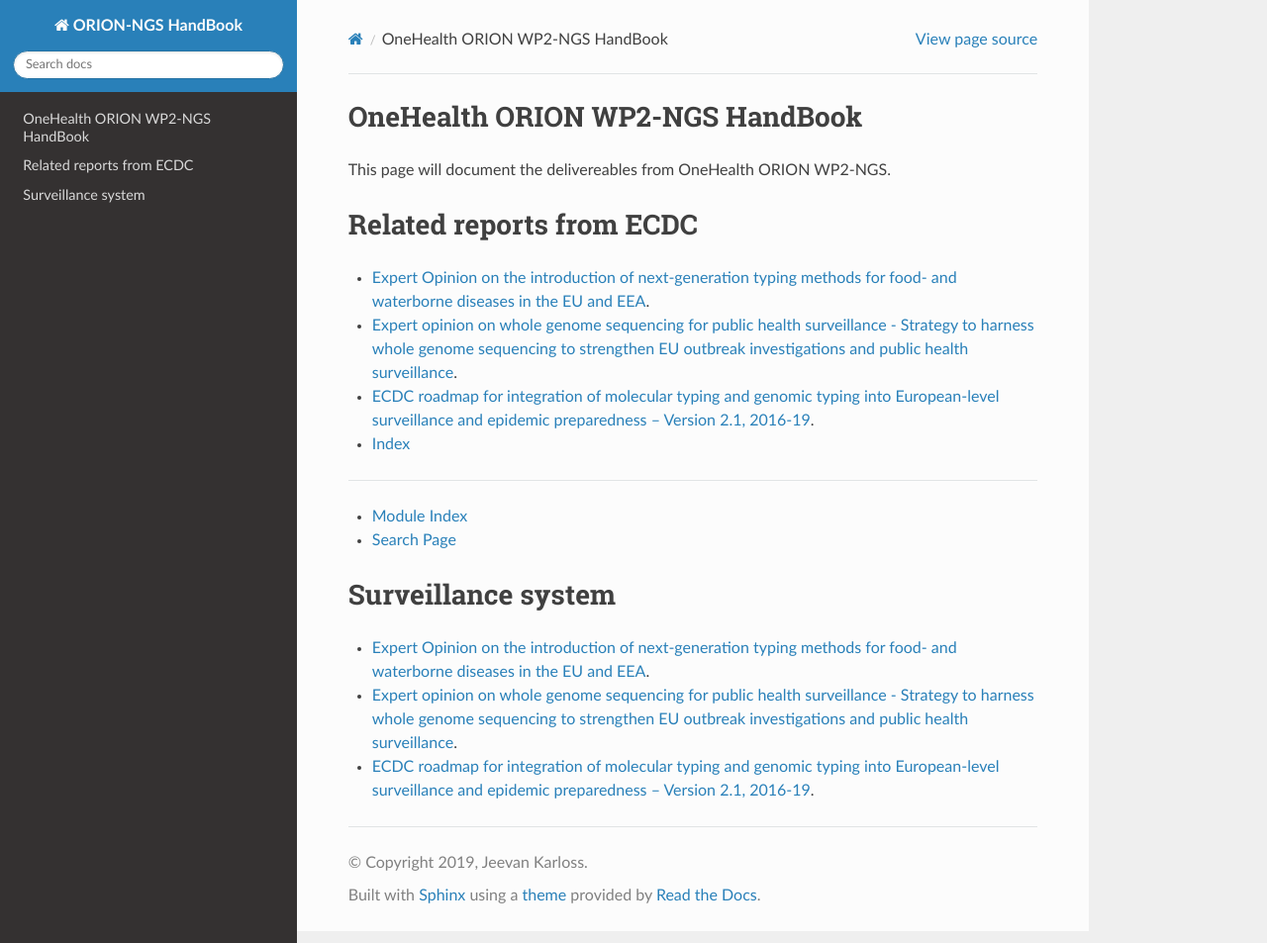
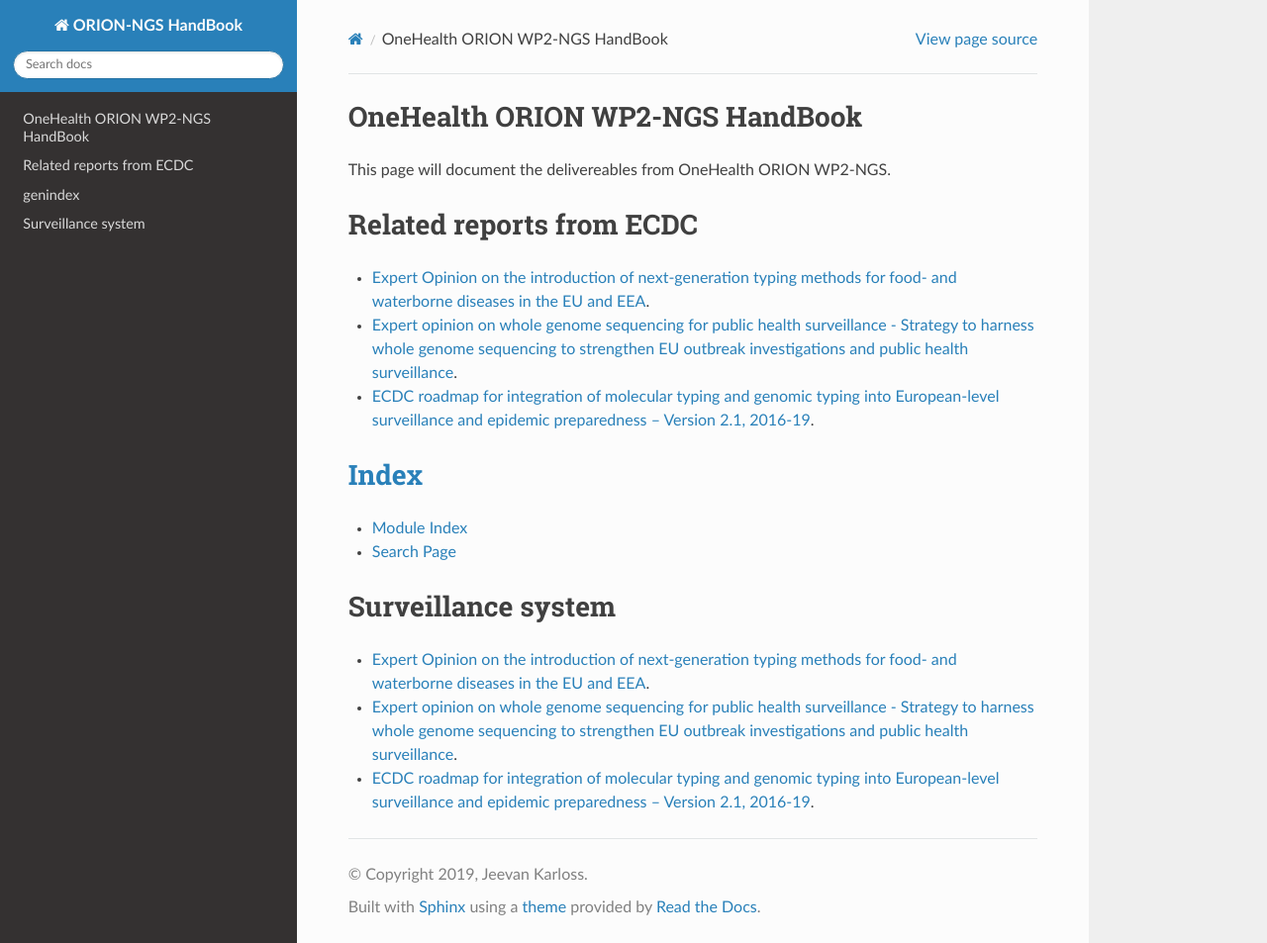
Before and after one commit to NorwegianVeterinaryInstitute/ORION_HandBook, a Sphinx documentation site: the page built from docs/source/index.rst, in a window 1280 px wide and 953 px high. Shown: the whole window at 99% size. Built offline with Sphinx 7.4.7 and the Read the Docs theme 2.0.0, drawn with Linux system fonts in a browser that asks for light colours.

```diff
--- a/docs/source/index.rst
+++ b/docs/source/index.rst
@@ -18,7 +18,7 @@ Related reports from ECDC
 * `ECDC roadmap for integration of molecular typing and genomic typing into European-level surveillance and epidemic preparedness – Version 2.1, 2016-19 <https://ecdc.europa.eu/sites/portal/files/media/en/publications/Publications/molecular-typing-EU-surveillance-epidemic-preparedness-2016-19-roadmap.pdf>`_.
 
 
-* :ref:`genindex`
+:ref:`genindex`
 ==================
 
 * :ref:`modindex`
```
